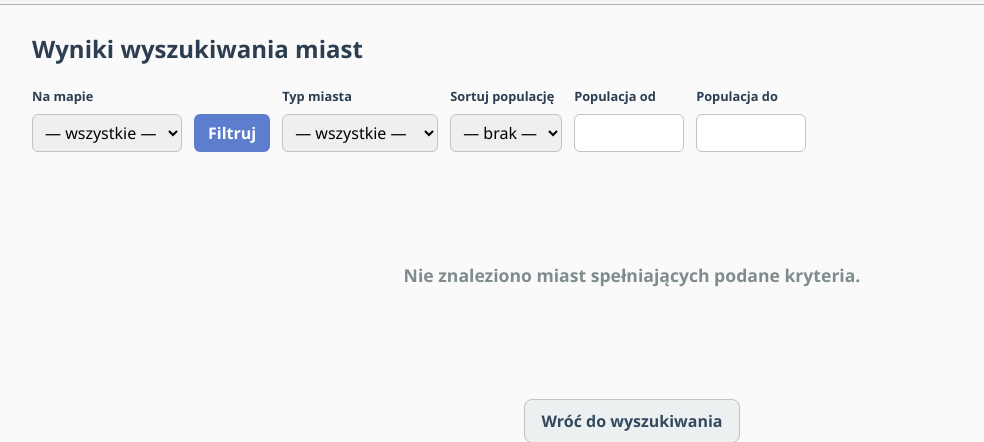
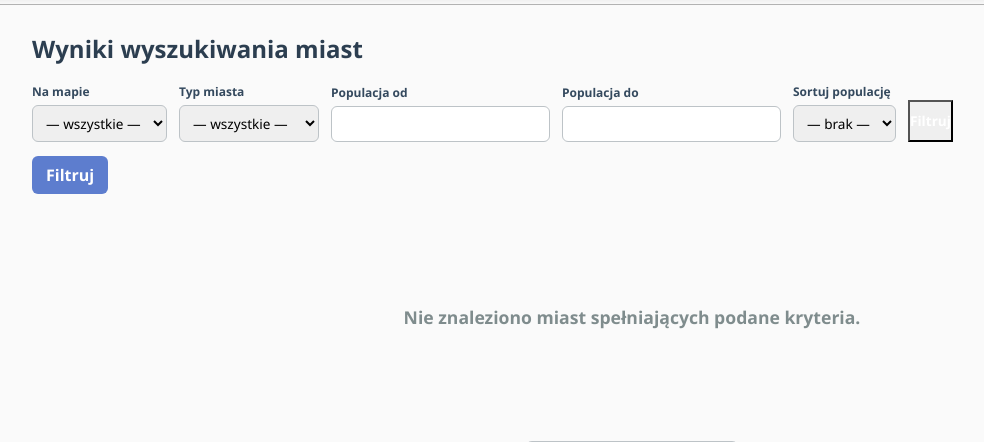
Before and after one commit to FungiMiracles/ZEUS, a Flask app: page /wyniki_wyszukiwania_miasto in a window 1280 px wide. Shown: the part 255-697 px from the top of the page, without its empty margins (8-992 px from the left). Run offline with Flask 3, Linux system fonts and the light colour scheme; the visitor is signed in with stand-in values (Sample User, id 1).

Commit message:
Update wyniki_wyszukiwania_miasto.html

```diff
--- a/templates/wyniki_wyszukiwania_miasto.html
+++ b/templates/wyniki_wyszukiwania_miasto.html
@@ -134,6 +134,47 @@
     display: inline;
 }
 
+.zeus-filter-box {
+    background: #ffffff;
+    border: 1px solid #d3d7dc;
+    border-radius: 12px;
+    padding: 16px 18px;
+    margin: 15px 0 18px 0;
+    display: grid;
+    grid-template-columns: repeat(auto-fit, minmax(160px, 1fr));
+    gap: 14px;
+    box-shadow: 0 3px 8px rgba(0,0,0,0.06);
+}
+
+.filter-group label {
+    font-size: 0.75em;
+    font-weight: 800;
+    color: #34495e;
+    margin-bottom: 4px;
+    display: block;
+}
+
+.filter-group select,
+.filter-group input {
+    width: 100%;
+    padding: 7px 9px;
+    border-radius: 6px;
+    border: 1px solid #bdc3c7;
+    font-size: 0.85em;
+}
+
+.filter-actions {
+    display: flex;
+    align-items: flex-end;
+}
+
+.filter-actions .btn-main {
+    width: 100%;
+    padding: 9px 0;
+    font-size: 0.85em;
+    font-weight: 800;
+}
+
 /* ============================================================
    MOBILE — LISTA MIAST (FINAL, STABILNA)
 ============================================================ */
@@ -215,7 +256,13 @@
   .assign-region-form button {
     width: 100%;
   }
+
+   @media (max-width: 768px) {
+    .zeus-filter-box {
+        grid-template-columns: 1fr;
     }
+}
+
 
 </style>
 
@@ -232,10 +279,14 @@
     <input type="hidden" name="panstwo_nazwa" value="{{ request.args.get('panstwo_nazwa','') }}">
     <input type="hidden" name="region_nazwa" value="{{ request.args.get('region_nazwa','') }}">
 
-    <div>
-        <label style="font-size:0.8em; font-weight:700;">Na mapie</label><br>
-        <select name="czy_na_mapie"
-                style="padding:6px 8px; border-radius:6px; border:1px solid #bdc3c7;">
+    <form method="GET"
+      action="{{ url_for('wyniki_wyszukiwania_miasto') }}"
+      class="zeus-filter-box">
+
+    <!-- ===== STATUS ===== -->
+    <div class="filter-group">
+        <label>Na mapie</label>
+        <select name="czy_na_mapie">
             <option value="">— wszystkie —</option>
             <option value="TAK"
                 {% if request.args.get('czy_na_mapie') == 'TAK' %}selected{% endif %}>
@@ -248,18 +299,10 @@
         </select>
     </div>
 
-    <div>
-        <button type="submit"
-                style="padding:7px 14px; border-radius:6px; border:none;
-                       background:#5d7dce; color:white; font-weight:700;">
-            Filtruj
-        </button>
-    </div>
-
-      <div>
-    <label style="font-size:0.8em; font-weight:700;">Typ miasta</label><br>
-    <select name="miasto_typ"
-            style="padding:6px 8px; border-radius:6px; border:1px solid #bdc3c7;">
+    <!-- ===== TYP MIASTA ===== -->
+    <div class="filter-group">
+        <label>Typ miasta</label>
+        <select name="miasto_typ">
             <option value="">— wszystkie —</option>
             <option value="stolica"
                 {% if request.args.get('miasto_typ') == 'stolica' %}selected{% endif %}>
@@ -275,10 +318,27 @@
             </option>
         </select>
     </div>
-      <div>
-    <label style="font-size:0.8em; font-weight:700;">Sortuj populację</label><br>
-    <select name="sort_populacja"
-            style="padding:6px 8px; border-radius:6px; border:1px solid #bdc3c7;">
+
+    <!-- ===== POPULACJA OD ===== -->
+    <div class="filter-group">
+        <label>Populacja od</label>
+        <input type="number"
+               name="populacja_od"
+               value="{{ request.args.get('populacja_od','') }}">
+    </div>
+
+    <!-- ===== POPULACJA DO ===== -->
+    <div class="filter-group">
+        <label>Populacja do</label>
+        <input type="number"
+               name="populacja_do"
+               value="{{ request.args.get('populacja_do','') }}">
+    </div>
+
+    <!-- ===== SORTOWANIE ===== -->
+    <div class="filter-group">
+        <label>Sortuj populację</label>
+        <select name="sort_populacja">
             <option value="">— brak —</option>
             <option value="asc"
                 {% if request.args.get('sort_populacja') == 'asc' %}selected{% endif %}>
@@ -290,22 +350,29 @@
             </option>
         </select>
     </div>
-      <div>
-    <label style="font-size:0.8em; font-weight:700;">Populacja od</label><br>
-    <input type="number" name="populacja_od"
-           value="{{ request.args.get('populacja_od','') }}"
-           style="padding:6px 8px; border-radius:6px; border:1px solid #bdc3c7; width:110px;">
+
+    <!-- ===== AKCJA ===== -->
+    <div class="filter-actions">
+        <button type="submit" class="btn-main">
+            Filtruj
+        </button>
     </div>
 
+</form>
+
+
+
+</form>
+
     <div>
-    <label style="font-size:0.8em; font-weight:700;">Populacja do</label><br>
-    <input type="number" name="populacja_do"
-           value="{{ request.args.get('populacja_do','') }}"
-           style="padding:6px 8px; border-radius:6px; border:1px solid #bdc3c7; width:110px;">
+        <button type="submit"
+                style="padding:7px 14px; border-radius:6px; border:none;
+                       background:#5d7dce; color:white; font-weight:700;">
+            Filtruj
+        </button>
     </div>
 
 
-</form>
 
 
 
```
Lines whose indentation alone changed are shown as unchanged.
